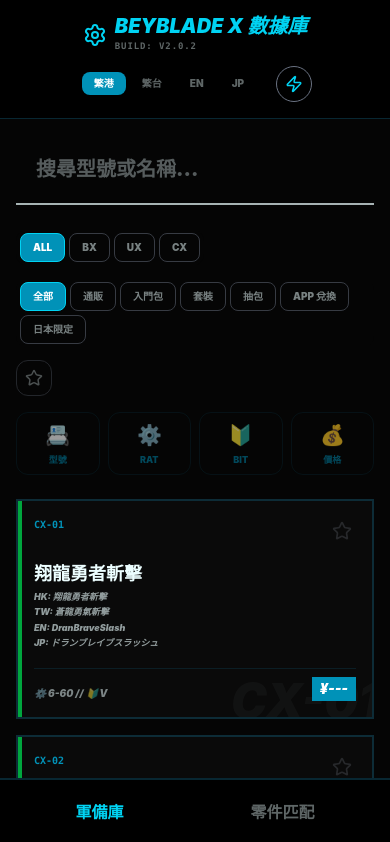
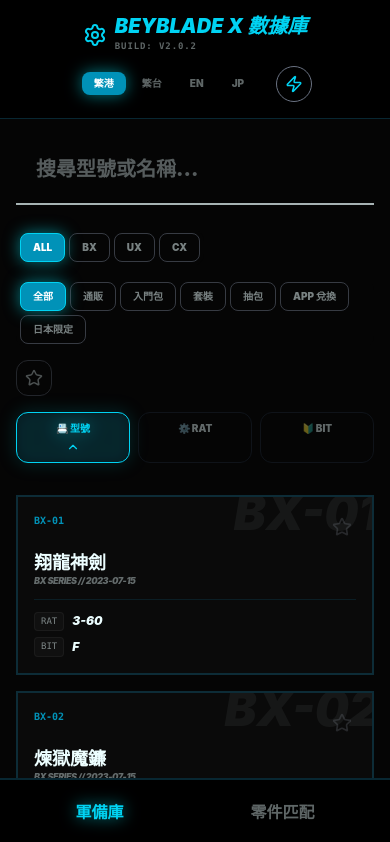
Before and after one commit to kitatamkt-prog/beyblade-data, a React (Vite) app: page / in a window 390 px wide. Shown: the top 842 px of the page. Built offline with nearby package versions, Linux system fonts and the light colour scheme.

Commit message:
fix: resolve sortKey error and optimize part sorting v2.0.4

```diff
--- a/src/App.tsx
+++ b/src/App.tsx
@@ -9,7 +9,7 @@
 export default function App() {
   const BASE_URL = import.meta.env.BASE_URL || "/";
 
-  // --- 1. States ---
+  // --- 狀態定義 ---
   const [lang, setLang] = useState("zh_hk");
   const [theme, setTheme] = useState("dark");
   const [products, setProducts] = useState<any[]>([]);
@@ -20,6 +20,11 @@
   const [currentSeries, setCurrentSeries] = useState("all");
   const [currentGet, setCurrentGet] = useState("all");
   const [showFavOnly, setShowFavOnly] = useState(false);
+
+  // ✅ 核心修正：補回排序狀態
+  const [sortKey, setSortKey] = useState("model");
+  const [sortOrder, setSortOrder] = useState("asc");
+
   const [favorites, setFavorites] = useState<string[]>(() => {
     const s = localStorage.getItem("bey_favs");
     return s ? JSON.parse(s) : [];
@@ -27,7 +32,7 @@
 
   const ui = useMemo(() => LANGUAGES_DATA[lang] || LANGUAGES_DATA.zh_hk, [lang]);
 
-  // --- 2. Logic Helpers (定義在 return 之前) ---
+  // --- 工具函式 ---
   const getC = (p: any, key: string, l: string) => {
     if (!p) return "";
     return p[`${key}_${l}`] || p[`${key}_zh_hk`] || "";
@@ -35,8 +40,10 @@
 
   const getDisplayName = (p: any, l: string) => {
     if (!p) return "";
-    const name = `${getC(p, 'chip', l)}${getC(p, 'main_blade', l)}${getC(p, 'assist_blade', l)}`;
-    return name.trim() || p.model;
+    if (p.chip_zh_hk || p.chip_en) {
+      return `${getC(p, 'chip', l)}${getC(p, 'main_blade', l)}${getC(p, 'assist_blade', l)}`.trim();
+    }
+    return p[`main_blade_${l}`] || p.main_blade_zh_hk || p.model;
   };
 
   const handleToggleFav = (e: any, model: string) => {
@@ -44,7 +51,7 @@
     setFavorites(prev => prev.includes(model) ? prev.filter(m => m !== model) : [...prev, model]);
   };
 
-  // --- 3. Data Sync ---
+  // --- 數據加載 ---
   useEffect(() => {
     async function fetchData() {
       try {
@@ -60,28 +67,33 @@
     localStorage.setItem("bey_favs", JSON.stringify(favorites));
   }, [favorites]);
 
-  // --- 4. Filter Logic ---
+  // --- 核心過濾與排序邏輯 (模仿 go-shoot 效率) ---
   const processedProducts = useMemo(() => {
-    return products.filter((p) => {
+    let filtered = products.filter((p) => {
       const name = getDisplayName(p, lang).toLowerCase();
       const matchesSearch = name.includes(searchTerm.toLowerCase()) || p.model.toLowerCase().includes(searchTerm.toLowerCase());
       const matchesSeries = currentSeries === "all" || p.type === currentSeries;
-
-      let matchesGet = false;
-      const g = p.data_get || "";
-      if (currentGet === "all") matchesGet = true;
-      else if (currentGet === "retail") matchesGet = (g === "通販");
-      else if (currentGet === "app") matchesGet = (g === "A");
-      else if (currentGet === "jp") matchesGet = (g === "J");
-      else if (currentGet === "set") matchesGet = g.includes('×');
-      else matchesGet = (g === currentGet);
-
+      let matchesGet = currentGet === "all" || (p.data_get && (
+        (currentGet === "retail" && p.data_get === "通販") ||
+        (currentGet === "app" && p.data_get === "A") ||
+        (currentGet === "jp" && p.data_get === "J") ||
+        (currentGet === "set" && p.data_get.includes('×'))
+      ));
       const matchesFav = !showFavOnly || favorites.includes(p.model);
       return matchesSearch && matchesSeries && matchesGet && matchesFav;
     });
-  }, [products, searchTerm, currentSeries, currentGet, showFavOnly, lang, favorites]);
 
-  if (loading) return <div className="h-screen flex items-center justify-center bg-black text-cyan-400 font-black italic">VER_2.0.1_STABLE...</div>;
+    // 執行排序
+    return [...filtered].sort((a, b) => {
+      const valA = String(a[sortKey] || "");
+      const valB = String(b[sortKey] || "");
+      return sortOrder === 'asc'
+        ? valA.localeCompare(valB, undefined, { numeric: true })
+        : valB.localeCompare(valA, undefined, { numeric: true });
+    });
+  }, [products, searchTerm, currentSeries, currentGet, showFavOnly, lang, favorites, sortKey, sortOrder]);
+
+  if (loading) return <div className="h-screen flex items-center justify-center bg-black text-cyan-400 font-black italic select-none">SYSTEM_REBOOTING_v2.0.4...</div>;
 
   return (
     <div className={`min-h-screen transition-all ${theme === 'light' ? 'bg-white text-black' : 'bg-[#050505] text-cyan-50'}`}>
@@ -91,16 +103,20 @@
         {activeTab === "ARSENAL" ? (
           <>
             <input
-              id="search-box" name="search"
-              className="w-full bg-transparent border-b-2 p-5 mb-6 font-black text-xl outline-none border-current opacity-70"
+              className="w-full bg-transparent border-b-2 p-5 mb-6 font-black text-xl outline-none border-current opacity-70 focus:opacity-100 transition-all"
               placeholder={ui.QUERY} value={searchTerm} onChange={e => setSearchTerm(e.target.value)}
             />
             <FilterSortBar
               currentSeries={currentSeries} currentGet={currentGet} showFavOnly={showFavOnly}
               getMethods={ui.GET_METHODS} uiStrings={ui} theme={theme}
-              onSeriesChange={setCurrentSeries} onGetChange={setCurrentGet} onFavToggle={() => setShowFavOnly(!showFavOnly)} onSort={()=>{}}
+              sortKey={sortKey} sortOrder={sortOrder}
+              onSeriesChange={setCurrentSeries} onGetChange={setCurrentGet} onFavToggle={() => setShowFavOnly(!showFavOnly)}
+              onSort={(key: string) => {
+                if (sortKey === key) setSortOrder(sortOrder === 'asc' ? 'desc' : 'asc');
+                else { setSortKey(key); setSortOrder('asc'); }
+              }}
             />
-            <div className="grid grid-cols-1 sm:grid-cols-2 lg:grid-cols-4 gap-4">
+            <div className="grid grid-cols-1 sm:grid-cols-2 lg:grid-cols-4 gap-4 mt-8">
               {processedProducts.map(p => (
                 <ProductCard key={p.model} product={p} lang={lang} theme={theme} isFav={favorites.includes(p.model)} onToggleFav={handleToggleFav} onClick={() => setSelectedProduct(p)} getDisplayName={getDisplayName} />
               ))}
@@ -115,11 +131,12 @@
         <DetailModal product={selectedProduct} lang={lang} theme={theme} isFav={favorites.includes(selectedProduct.model)} onToggleFav={handleToggleFav} onClose={() => setSelectedProduct(null)} getDisplayName={getDisplayName} getC={getC} uiStrings={ui} />
       )}
 
-      {/* Footer Tabs */}
+      {/* 底部 Tab */}
       <div className={`fixed bottom-0 left-0 right-0 border-t-2 flex justify-around p-3 z-[100] backdrop-blur-md ${theme === 'light' ? 'bg-white border-black' : 'bg-black border-cyan-900/50'}`}>
-        <button onClick={() => setActiveTab("ARSENAL")} className={`font-black uppercase px-6 py-2 transition-all ${activeTab === "ARSENAL" ? 'text-cyan-400' : 'opacity-40'}`}>{ui.ARSENAL}</button>
-        <button onClick={() => setActiveTab("INTEL")} className={`font-black uppercase px-6 py-2 transition-all ${activeTab === "INTEL" ? 'text-cyan-400' : 'opacity-40'}`}>{ui.INTEL}</button>
+        <button onClick={() => setActiveTab("ARSENAL")} className={`font-black uppercase px-6 py-2 transition-all ${activeTab === "ARSENAL" ? 'text-cyan-400 shadow-glow' : 'opacity-40'}`}>{ui.ARSENAL}</button>
+        <button onClick={() => setActiveTab("INTEL")} className={`font-black uppercase px-6 py-2 transition-all ${activeTab === "INTEL" ? 'text-cyan-400 shadow-glow' : 'opacity-40'}`}>{ui.INTEL}</button>
       </div>
+      <style>{`.shadow-glow { filter: drop-shadow(0 0 8px rgba(0, 242, 255, 0.5)); }`}</style>
     </div>
   );
 }
--- a/src/components/FilterSortBar.tsx
+++ b/src/components/FilterSortBar.tsx
@@ -1,33 +1,59 @@
-import { Star } from 'lucide-react';
+import { Star, ChevronUp, ChevronDown } from 'lucide-react';
 
-export default function FilterSortBar({ currentSeries, currentGet, showFavOnly, onSeriesChange, onGetChange, onFavToggle, theme, getMethods, sortKey, sortOrder, onSort, uiStrings }: any) {
-  const isLight = theme === 'light';
-  const btn = (active: boolean) => `px-3 py-1.5 rounded-lg text-[10px] font-black border transition-all ${active ? 'bg-cyan-600 text-white border-cyan-400 shadow-glow' : 'opacity-50 border-gray-500 hover:opacity-100'}`;
+export default function FilterSortBar({
+  currentSeries, currentGet, showFavOnly, onSeriesChange, onGetChange, onFavToggle,
+  theme, getMethods, sortKey, sortOrder, onSort, uiStrings
+}: any) {
+  const btn = (active: boolean) => `px-3 py-1.5 rounded-lg text-[10px] font-black border transition-all ${
+    active ? 'bg-cyan-600 text-white border-cyan-400 shadow-glow' : 'opacity-50 border-gray-500 hover:opacity-100'
+  }`;
+
+  // 定義要顯示嘅排序項目
+  const sortItems = [
+    { k: 'model', i: uiStrings.SORT_MODEL || 'ID', s: '📇' },
+    { k: 'ratchet', i: 'RAT', s: '⚙️' },
+    { k: 'bit_code', i: 'BIT', s: '🔰' }
+  ];
 
   return (
     <div className="space-y-4 mb-6">
       <div className="flex flex-wrap gap-3 items-center justify-between">
+        {/* 系列選單 */}
         <div className="flex gap-1 bg-black/5 p-1 rounded-xl">
           {['all', 'BX', 'UX', 'CX'].map(s => (
             <button key={s} onClick={() => onSeriesChange(s)} className={btn(currentSeries === s)}>{s.toUpperCase()}</button>
           ))}
         </div>
+
+        {/* 取得方式 */}
         <div className="flex flex-wrap gap-1 bg-black/5 p-1 rounded-xl">
           {Object.entries(getMethods).map(([id, name]: any) => (
             <button key={id} onClick={() => onGetChange(id)} className={btn(currentGet === id)}>{name}</button>
           ))}
         </div>
+
+        {/* 最愛過濾 */}
         <button onClick={onFavToggle} className={`p-2 border rounded-xl transition-all ${showFavOnly ? 'bg-yellow-500 border-yellow-500 text-black shadow-glow' : 'opacity-30 border-gray-500'}`}>
           <Star size={18} fill={showFavOnly ? "black" : "none"} />
         </button>
       </div>
 
-      <div className="grid grid-cols-4 gap-2">
-        {[{ k: 'model', i: uiStrings.SORT_MODEL, s: '📇' }, { k: 'ratchet', i: 'RAT', s: '⚙️' }, { k: 'bit_code', i: 'BIT', s: '🔰' }, { k: 'price', i: uiStrings.SORT_PRC, s: '💰' }].map(item => (
-          <button key={item.k} onClick={() => onSort(item.k)}
-            className={`flex flex-col items-center py-2 rounded-xl border transition-all font-black ${sortKey === item.k ? 'border-cyan-400 bg-cyan-900/20 text-cyan-400 shadow-glow' : isLight ? 'border-gray-200 text-gray-400' : 'border-cyan-900/30 text-cyan-700 opacity-60'}`}>
-            <span className="text-xl">{item.s}</span>
-            <span className="text-[9px] uppercase mt-1">{item.i} {sortKey === item.k ? (sortOrder === 'asc' ? '↑' : '↓') : ''}</span>
+      {/* 排序按鈕組 */}
+      <div className="grid grid-cols-3 gap-2">
+        {sortItems.map(item => (
+          <button
+            key={item.k}
+            onClick={() => onSort(item.k)}
+            className={`flex flex-col items-center py-2 rounded-xl border transition-all font-black ${
+              sortKey === item.k
+                ? 'border-cyan-400 bg-cyan-900/20 text-cyan-400 shadow-glow'
+                : 'border-gray-800 opacity-40 hover:opacity-100'
+            }`}
+          >
+            <span className="text-[10px] mb-1">{item.s} {item.i}</span>
+            {sortKey === item.k && (
+              sortOrder === 'asc' ? <ChevronUp size={14} /> : <ChevronDown size={14} />
+            )}
           </button>
         ))}
       </div>
--- a/src/components/ProductCard.tsx
+++ b/src/components/ProductCard.tsx
@@ -2,29 +2,37 @@
 
 export default function ProductCard({ product, lang, theme, isFav, onToggleFav, onClick, getDisplayName }: any) {
   const isLight = theme === 'light';
+
   return (
-    <div onClick={onClick} className={`group relative p-4 border-2 transition-all cursor-pointer overflow-hidden min-h-[220px] flex flex-col justify-between ${isLight ? 'bg-white border-black text-black' : 'bg-[#0a0a0a] border-cyan-900/50 hover:border-cyan-400 hover:shadow-glow'}`}>
-      <div className={`absolute -right-2 -bottom-2 font-black italic opacity-[0.03] z-0 ${product.model.length > 8 ? 'text-3xl' : 'text-5xl'}`}>{product.model}</div>
+    <div onClick={onClick} className={`group relative p-4 border-2 transition-all cursor-pointer overflow-hidden flex flex-col justify-between min-h-[180px] ${isLight ? 'bg-white border-black text-black' : 'bg-[#0a0a0a] border-cyan-900/50 hover:border-cyan-400 hover:shadow-glow'}`}>
+      {/* 背景浮水印 ID */}
+      <div className={`absolute -right-2 -top-2 font-black italic opacity-[0.05] z-0 text-5xl select-none`}>{product.model}</div>
+
       <div className="relative z-10 flex justify-between items-start">
-        <span className="text-[10px] font-mono font-black text-cyan-600">{product.model}</span>
+        <span className="text-[10px] font-mono font-black text-cyan-600 uppercase">{product.model}</span>
         <button onClick={(e) => onToggleFav(e, product.model)} className="p-1">
           <Star size={20} fill={isFav ? (isLight ? "#000" : "#00f2ff") : "none"} className={isFav ? (isLight ? "text-black" : "text-cyan-400 shadow-glow") : "text-gray-400 opacity-20"}/>
         </button>
       </div>
+
       <div className="relative z-10 my-2">
         <h3 className="text-lg font-black uppercase leading-tight truncate">{getDisplayName(product, lang)}</h3>
-        <div className="text-[9px] font-black opacity-60 italic space-y-0.5 mt-1">
-          <div className="truncate">HK: {getDisplayName(product, 'zh_hk')}</div>
-          <div className="truncate">TW: {getDisplayName(product, 'zh_tw')}</div>
-          <div className="truncate">EN: {getDisplayName(product, 'en')}</div>
-          <div className="truncate">JP: {getDisplayName(product, 'jp')}</div>
+        <p className="text-[9px] font-black opacity-40 uppercase tracking-tighter italic">
+          {product.type} SERIES // {product.release_date || '---'}
+        </p>
+      </div>
+
+      {/* 零件欄位：模仿 go-shoot 零件列表風格 */}
+      <div className={`relative z-10 flex flex-col gap-1.5 pt-3 border-t ${isLight ? 'border-black/10' : 'border-cyan-900/30'}`}>
+        <div className="flex items-center gap-2">
+          <span className="text-[9px] bg-white/5 px-1.5 py-0.5 border border-white/10 rounded font-mono opacity-50">RAT</span>
+          <span className="text-xs font-black italic">{product.ratchet || '---'}</span>
+        </div>
+        <div className="flex items-center gap-2">
+          <span className="text-[9px] bg-white/5 px-1.5 py-0.5 border border-white/10 rounded font-mono opacity-50">BIT</span>
+          <span className="text-xs font-black italic">{product.bit_code || '---'}</span>
         </div>
       </div>
-      <div className={`relative z-10 flex justify-between items-end pt-2 border-t ${isLight ? 'border-black/10' : 'border-cyan-900/30'}`}>
-        <span className="text-[10px] font-black opacity-50 italic">⚙️ {product.ratchet} // 🔰 {product.bit_code}</span>
-        <div className={`text-sm font-black italic px-2 py-0.5 ${isLight ? 'bg-black text-white' : 'bg-cyan-600 text-white'}`}>¥{product.price || '---'}</div>
-      </div>
-      <div className={`absolute left-0 top-0 bottom-0 w-1 ${product.type === 'UX' ? 'bg-red-600' : product.type === 'CX' ? 'bg-green-600' : 'bg-cyan-600'}`}></div>
     </div>
   );
 }
```
